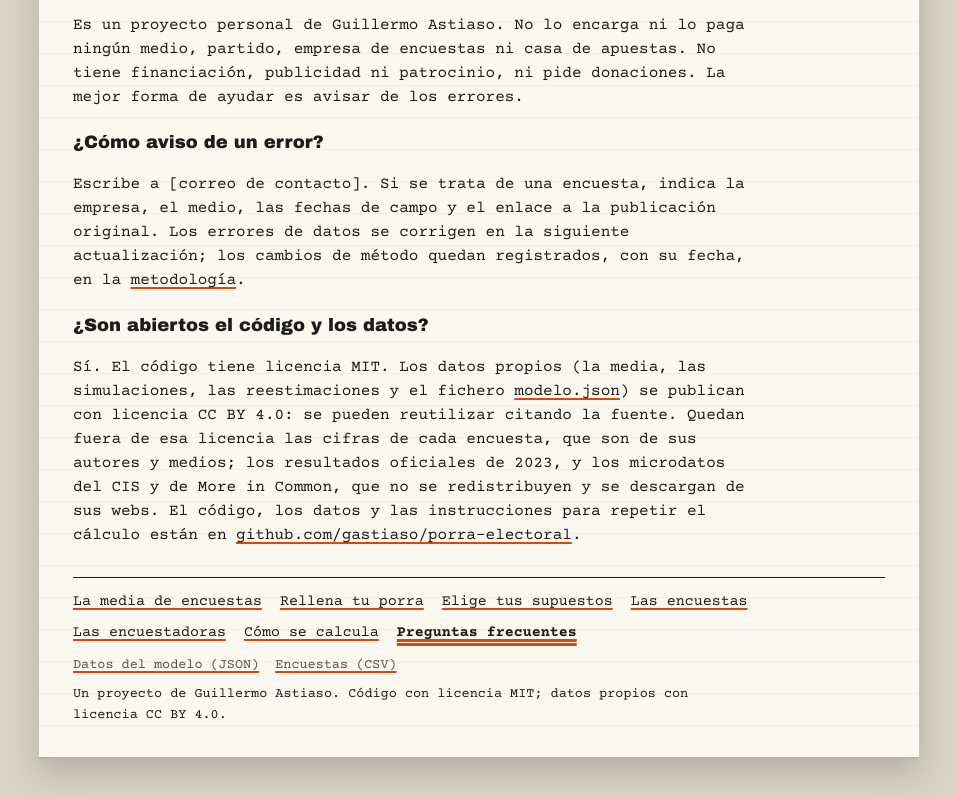
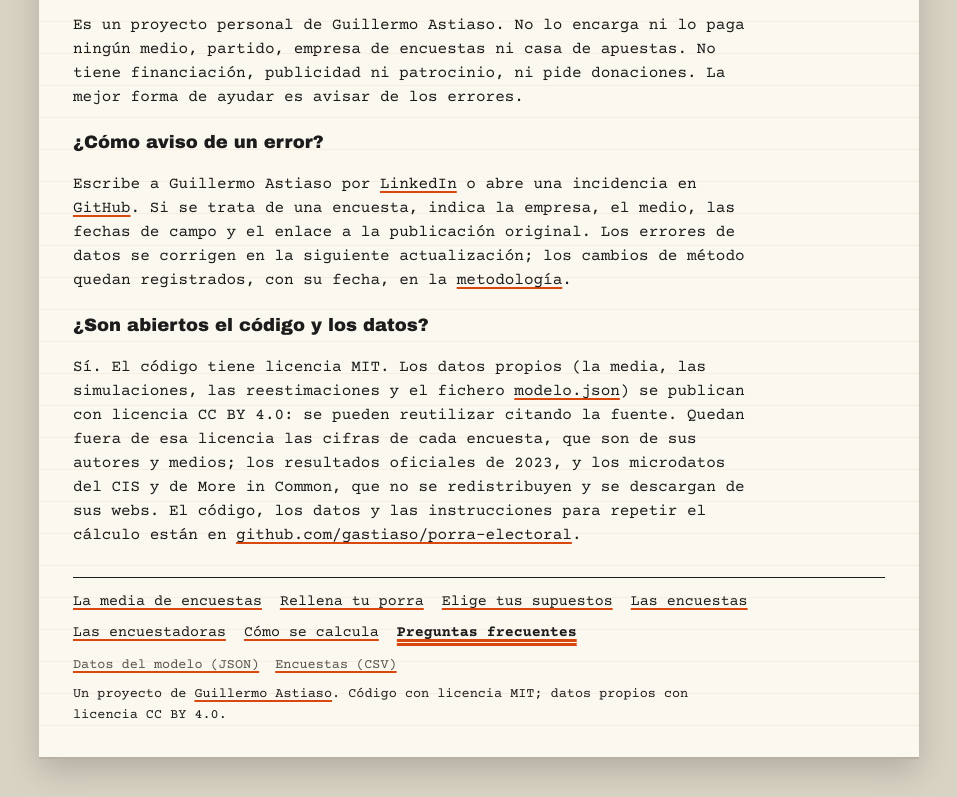
Before and after one commit to gastiaso/porra-electoral, a plain HTML site: page web/preguntas.html in a window 1280 px wide. Shown: the part 3740-4537 px from the top of the page, without its empty margins (161-1118 px from the left). Drawn offline with Linux system fonts and the light colour scheme; no server answers.

Commit message:
Contacto por LinkedIn

```diff
--- a/web/preguntas.html
+++ b/web/preguntas.html
@@ -155,11 +155,15 @@ paga ningún medio, partido, empresa de encuestas ni casa de apuestas. No
 tiene financiación, publicidad ni patrocinio, ni pide donaciones. La
 mejor forma de ayudar es avisar de los errores.</p>
 <h3 id="errores">¿Cómo aviso de un error?</h3>
-<p>Escribe a [correo de contacto]. Si se trata de una encuesta, indica
-la empresa, el medio, las fechas de campo y el enlace a la publicación
-original. Los errores de datos se corrigen en la siguiente
-actualización; los cambios de método quedan registrados, con su fecha,
-en la <a href="metodologia.html">metodología</a>.</p>
+<p>Escribe a Guillermo Astiaso por <a
+href="https://www.linkedin.com/in/guillermo-astiaso">LinkedIn</a> o abre
+una incidencia en <a
+href="https://github.com/gastiaso/porra-electoral/issues">GitHub</a>. Si
+se trata de una encuesta, indica la empresa, el medio, las fechas de
+campo y el enlace a la publicación original. Los errores de datos se
+corrigen en la siguiente actualización; los cambios de método quedan
+registrados, con su fecha, en la <a
+href="metodologia.html">metodología</a>.</p>
 <h3 id="abiertos">¿Son abiertos el código y los datos?</h3>
 <p>Sí. El código tiene licencia MIT. Los datos propios (la media, las
 simulaciones, las reestimaciones y el fichero <a
@@ -174,7 +178,7 @@ href="https://github.com/gastiaso/porra-electoral">github.com/gastiaso/porra-ele
   <footer class="pie">
     <nav aria-label="Secciones"><a href="index.html">La media de encuestas</a><a href="porra.html">Rellena tu porra</a><a href="supuestos.html">Elige tus supuestos</a><a href="encuestas.html">Las encuestas</a><a href="casas.html">Las encuestadoras</a><a href="metodologia.html">Cómo se calcula</a><a href="preguntas.html">Preguntas frecuentes</a></nav>
     <p class="datos-pie"><a href="datos/modelo.json">Datos del modelo (JSON)</a><a href="datos/encuestas.csv">Encuestas (CSV)</a></p>
-    <p class="firma">Un proyecto de Guillermo Astiaso. Código con licencia MIT; datos propios con licencia CC BY 4.0.</p>
+    <p class="firma">Un proyecto de <a href="https://www.linkedin.com/in/guillermo-astiaso" rel="noopener">Guillermo Astiaso</a>. Código con licencia MIT; datos propios con licencia CC BY 4.0.</p>
   </footer>
 </main>
 <script type="module" src="js/comun.js"></script>
```
Also changed, not shown: docs/plantilla.html (+1 -1 lines), web/casas.html (+1 -1 lines), web/encuestas.html (+1 -1 lines), web/evaluacion.html (+1 -1 lines), web/index.html (+1 -1 lines), web/metodologia.html (+1 -1 lines), web/porra.html (+1 -1 lines), web/supuestos.html (+1 -1 lines), docs/captura.png (added), 1 other file.
